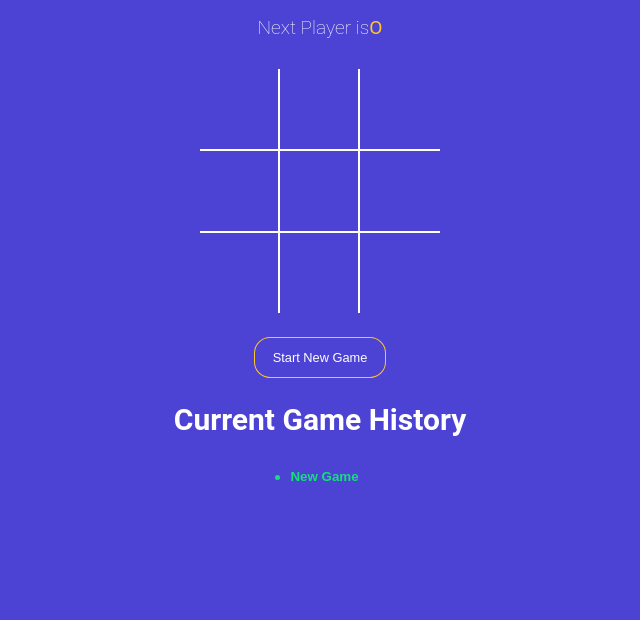
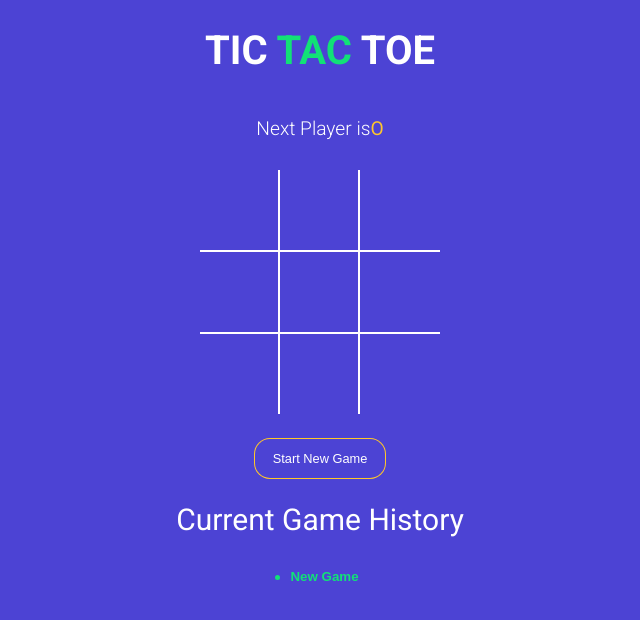
Before and after one commit to NikitaVishwakarma0322/tictactoe-game, a React (Vite) app: page / in a window 1280 px wide. Shown: the top 620 px of the page, without its empty margins (320-960 px from the left). Built offline with nearby package versions, Linux system fonts and the light colour scheme.

Commit message:
added  TICTACTOE app title and included Roboto font

```diff
--- a/index.html
+++ b/index.html
@@ -3,6 +3,10 @@
   <head>
     <meta charset="UTF-8" />
     <link rel="icon" type="image/svg+xml" href="/vite.svg" />
+    <link
+      href="https://fonts.googleapis.com/css?family=Roboto:300,400,700&display=swap"
+      rel="stylesheet"
+    />
     <meta name="viewport" content="width=device-width, initial-scale=1.0" />
     <title>Tic Tac Toe</title>
   </head>
--- a/src/App.jsx
+++ b/src/App.jsx
@@ -64,6 +64,9 @@
 
   return (
     <div className="app">
+      <h1>
+        TIC <span className="text-green">TAC</span> TOE
+      </h1>
       <StatusMessage winner={winner} gamingBoard={gamingBoard} />
       <Board
         squares={gamingBoard.squares}
@@ -78,7 +81,7 @@
         Start New Game
       </button>
 
-      <h2>Current Game History</h2>
+      <h2 style={{ fontWeight: 'normal' }}>Current Game History</h2>
       <History history={history} moveTo={moveTo} currentMove={currentMove} />
     </div>
   );
--- a/src/components/History.jsx
+++ b/src/components/History.jsx
@@ -8,6 +8,7 @@
               type="button"
               className={`btn-move ${currentMove === index ? 'active' : ''}`}
               onClick={() => moveTo(index)}
+              style={{ fontWeight: currentMove === index ? 'bold' : 'normal' }}
             >
               {index === 0 ? `New Game` : `Go to Move #${index}`}
             </button>
```
